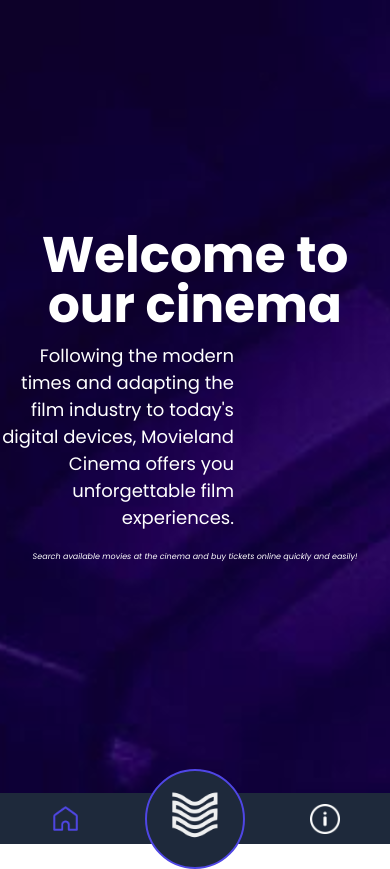
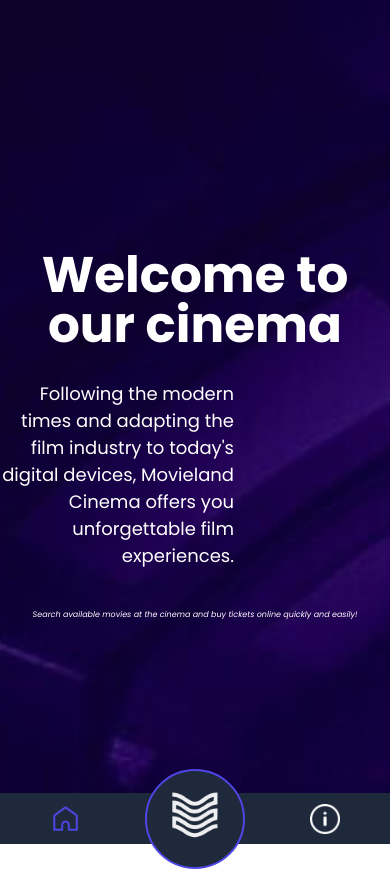
Before and after one commit to vascabarkapa/movieland-cinema-mobile, a React Native app: screen /Home in a window 390 px wide. Built offline with nearby package versions, Linux system fonts and the light colour scheme.

Commit message:
fixed login size

```diff
--- a/screens/home/Home.js
+++ b/screens/home/Home.js
@@ -58,21 +58,21 @@ const styles = StyleSheet.create({
         fontSize: 50,
         textAlign: 'center',
         lineHeight: 50,
-        marginTop: 230,
+        marginTop: 250,
         fontFamily: 'Poppins-Bold'
     },
     welcomeInfo: {
         color: COLORS.white,
         textAlign: 'right',
         width: '60%',
-        marginTop: 12,
+        marginTop: 30,
         fontSize: 18,
         fontFamily: 'Poppins-Regular'
     },
     welcomeCards: {
         color: COLORS.white,
         textAlign: 'center',
-        marginTop: 20,
+        marginTop: 40,
         fontSize: 8,
         fontFamily: 'Poppins-Italic'
     }
```
